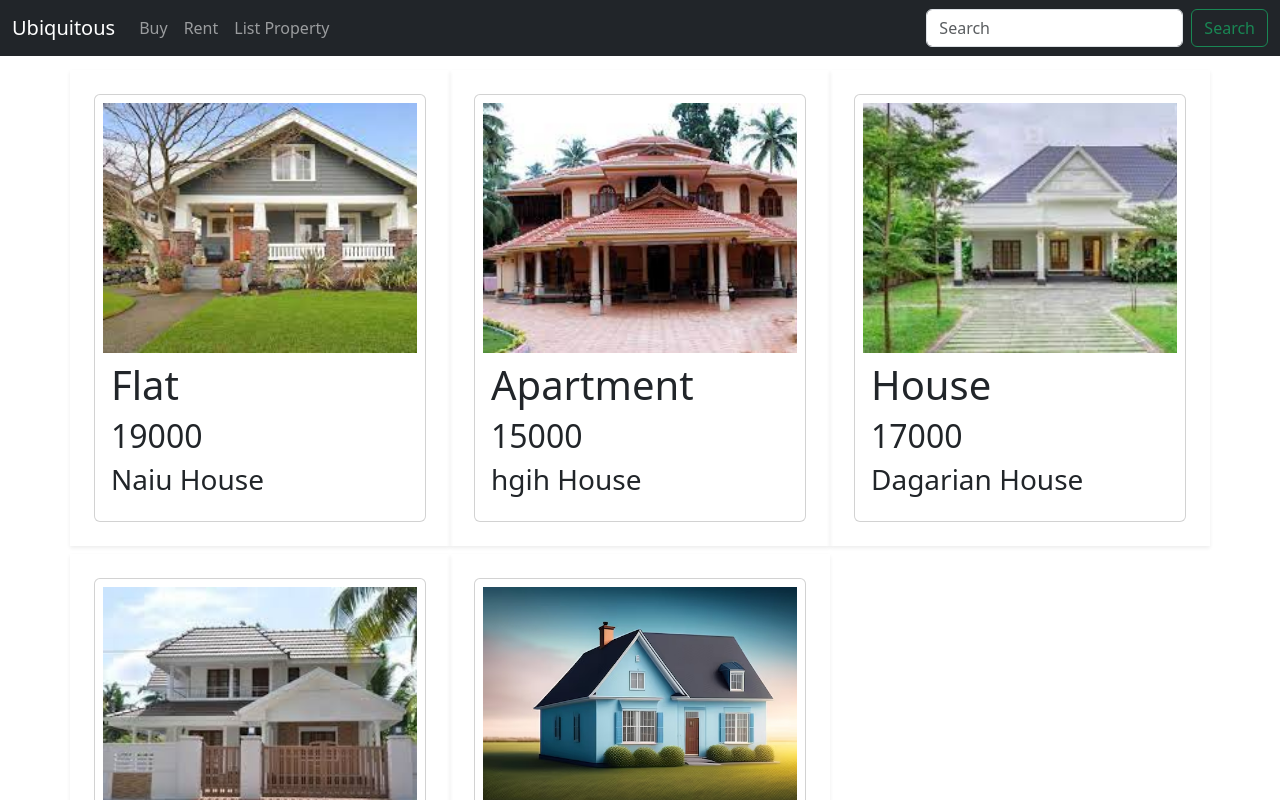
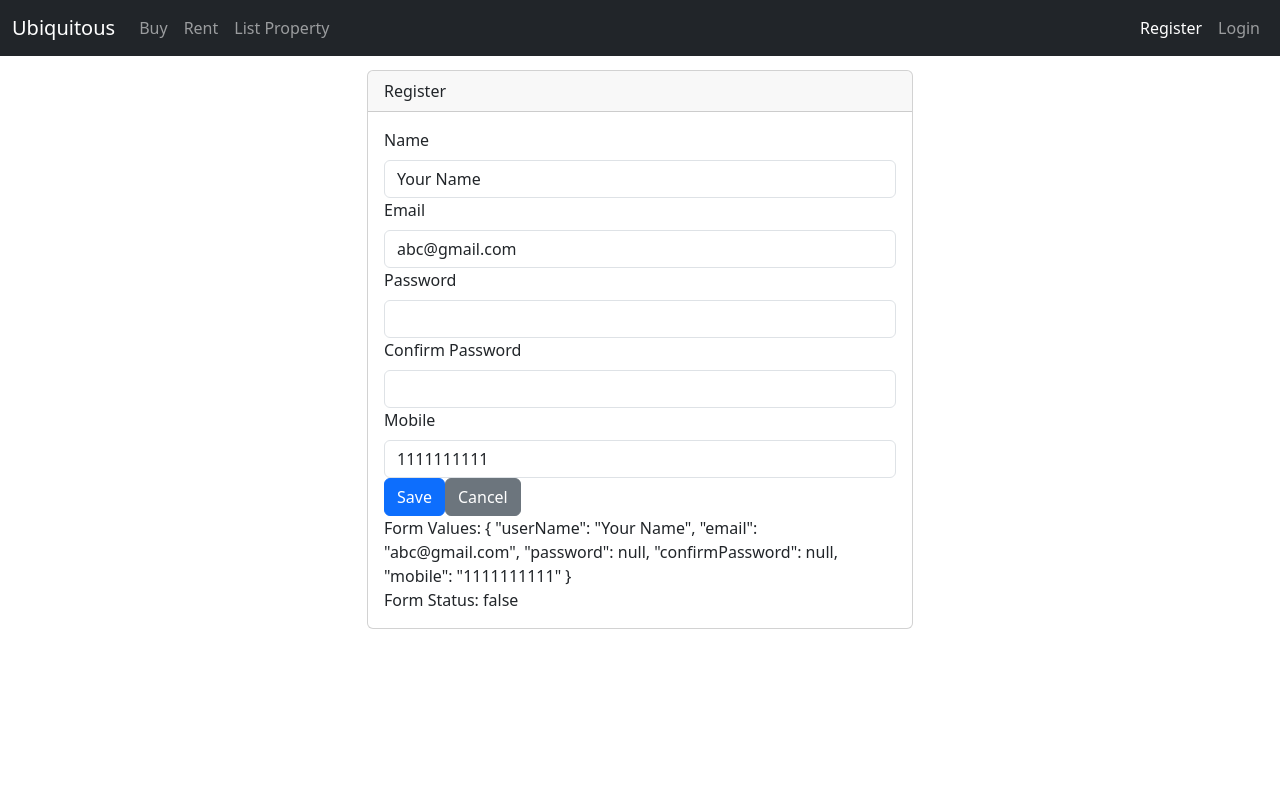
Before and after one commit to brijotp/DreamHouse, an Angular app in the folder FrontEnd/: page /user/register in a window 1280 px wide. Shown: the top 800 px of the page. Built offline with nearby package versions, Linux system fonts and the light colour scheme.

Commit message:
reactive AngularForms

```diff
--- a/FrontEnd/src/app/nav-bar/nav-bar.component.html
+++ b/FrontEnd/src/app/nav-bar/nav-bar.component.html
@@ -16,10 +16,16 @@
           <a class="nav-link" routerLinkActive="active" routerLink="/add-property">List Property</a>
         </li>
       </ul>
-      <form class="d-flex" role="search">
-        <input class="form-control me-2" type="search" placeholder="Search" aria-label="Search">
-        <button class="btn btn-outline-success" type="submit">Search</button>
-      </form>
+      <div>
+        <ul class="nav navbar-nav">
+          <li class="nav-item">
+            <a class="nav-link" routerLink="user/register" routerLinkActive="active">Register</a>
+          </li>
+          <li class="nav-item">
+            <a class="nav-link" routerLink="user/login" routerLinkActive="active">Login</a>
+          </li>
+        </ul>
+      </div>
     </div>
   </div>
 </nav>
--- a/FrontEnd/src/app/property/add-property/add-property.component.css
+++ b/FrontEnd/src/app/property/add-property/add-property.component.css
@@ -0,0 +1,7 @@
+.ng-invalid .ng-touched{
+    border-color: red;
+}
+
+.error-block{
+    color: red;
+}
--- a/FrontEnd/src/app/property/add-property/add-property.component.html
+++ b/FrontEnd/src/app/property/add-property/add-property.component.html
@@ -3,10 +3,17 @@
     <h5>Add New Property</h5>
   </div>
   <div class="card-body">
-    <form (ngSubmit)="onSubmit(Form)" #Form="ngForm">
+    <form (ngSubmit)="onSubmit()" #Form="ngForm">
       <div class="form-group col-12 m-2 p-3">
         <label for="name">Name:</label>
-        <input type="text" id="name" ngModel name="name" required class="form-control">
+        <input type="text" id="name" #propName="ngModel" ngModel name="name" required class="form-control" minlength="5">
+        <span *ngIf="!propName.valid && propName.touched" class="error-block">
+          <span *ngIf="propName.errors?.['required']">This field is required</span>
+          <!-- Why "?": If propName.errors is truthy (not null or undefined), then the property access ['required'] proceeds,
+             and you check if the 'required' property exists in the errors object.If propName.errors is falsy (null or undefined),
+             the entire expression evaluates to null, and the template code inside *ngIf will not be executed. -->
+          <span *ngIf="propName.errors?.['minlength']">Name must be atleast five char long</span>
+        </span>
       </div>
       <div class="form-group col-12 m-2 p-3">
         <label for="type">Type:</label>
@@ -18,6 +25,7 @@
       </div>
 
       <div class="form-group col-12 p-3">
+        <!-- <button [disabled]="!Form.valid" type="submit" class="btn btn-primary m-2">Save</button> -->
         <button type="submit" class="btn btn-primary m-2">Save</button>
         <button type="reset" class="btn btn-secondary">Cancel</button>
       </div>
--- a/FrontEnd/src/app/property/add-property/add-property.component.ts
+++ b/FrontEnd/src/app/property/add-property/add-property.component.ts
@@ -1,4 +1,4 @@
-import { Component, OnInit } from '@angular/core';
+import { Component, OnInit, ViewChild } from '@angular/core';
 import { NgForm } from '@angular/forms';
 import { Router } from '@angular/router';
 
@@ -8,7 +8,9 @@ import { Router } from '@angular/router';
   styleUrls: ['./add-property.component.css']
 })
 export class AddPropertyComponent implements OnInit {
-
+  @ViewChild('Form') addPropertyForm!: NgForm;
+  /* If you're sure that the property(addPropertyForm) will be assigned a value before it's used,
+  you can use the definite assignment assertion (!) to tell TypeScript not to worry about the initialization.*/
   constructor(private router: Router) { }
 
   ngOnInit() {
@@ -19,9 +21,9 @@ export class AddPropertyComponent implements OnInit {
     this.router.navigate(['/']);
   }
 
-  onSubmit(Form: NgForm){
+  onSubmit(){
     console.log('congrats form submitted');
-    console.log(Form);
+    console.log(this.addPropertyForm);
   }
 
 }
--- /dev/null
+++ b/FrontEnd/src/app/user/user-login/user-login.component.html
@@ -0,0 +1,3 @@
+<p>
+  user-login works!
+</p>
--- /dev/null
+++ b/FrontEnd/src/app/user/user-login/user-login.component.ts
@@ -0,0 +1,15 @@
+import { Component, OnInit } from '@angular/core';
+
+@Component({
+  selector: 'app-user-login',
+  templateUrl: './user-login.component.html',
+  styleUrls: ['./user-login.component.css']
+})
+export class UserLoginComponent implements OnInit {
+
+  constructor() { }
+
+  ngOnInit() {
+  }
+
+}
--- /dev/null
+++ b/FrontEnd/src/app/user/user-register/user-register.component.html
@@ -0,0 +1,44 @@
+<div class="row">
+  <div class="col-6 m-auto">
+  <div class="card m-auto">
+    <div class="card-header">
+      Register
+    </div>
+    <div class="card-body">
+      <form [formGroup]="registrationForm" (ngSubmit)="onSubmit()">
+        <div class="form-group col-12">
+            <label for="name" class="form-label">Name</label>
+            <input type="text" class="form-control" formControlName="userName">
+        </div>
+
+        <div class="form-group col-12">
+          <label for="email" class="form-label">Email</label>
+          <input type="text" class="form-control" formControlName="email">
+        </div>
+
+        <div class="form-group col-12">
+          <label for="passwrod" class="form-label">Password</label>
+          <input type="text" class="form-control" formControlName="password">
+        </div>
+
+        <div class="form-group col-12">
+          <label for="cpassword" class="form-label">Confirm Password</label>
+          <input type="text" class="form-control" formControlName="confirmPassword">
+        </div>
+
+        <div class="form-group col-12">
+          <label for="mobile" class="form-label">Mobile</label>
+          <input type="text" class="form-control" formControlName="mobile">
+        </div>
+
+        <div class="form-group col-12">
+          <button type="submit" class="btn btn-primary">Save</button>
+          <button type="reset" class="btn btn-secondary ml-2">Cancel</button>
+        </div>
+        Form Values: {{registrationForm.value | json}} <br>
+        Form Status: {{registrationForm.valid}}
+      </form>
+    </div>
+  </div>
+  </div>
+</div>
--- /dev/null
+++ b/FrontEnd/src/app/user/user-register/user-register.component.ts
@@ -0,0 +1,36 @@
+import { Component, OnInit } from '@angular/core';
+import { AbstractControl, FormControl, FormGroup, ValidatorFn, Validators } from '@angular/forms';
+
+@Component({
+  selector: 'app-user-register',
+  templateUrl: './user-register.component.html',
+  styleUrls: ['./user-register.component.css']
+})
+export class UserRegisterComponent implements OnInit {
+
+  registrationForm!: FormGroup;
+  /* If you're sure that the variable registrationForm will be assigned a value before it's used,
+  you can use the definite assignment assertion (!) to tell TypeScript not to worry about the initialization.*/
+  constructor() { }
+
+  ngOnInit() {
+    this.registrationForm = new FormGroup({
+      userName: new FormControl('Your Name', Validators.required),
+      email: new FormControl('abc@gmail.com', [Validators.required, Validators.email]),
+      password: new FormControl(null, [Validators.required, Validators.minLength(8)]),
+      confirmPassword: new FormControl(null, [Validators.required]),
+      mobile: new FormControl('1111111111', [Validators.required, Validators.maxLength(10)])
+    },  this.passwordMatchingValidator);
+  }
+
+  passwordMatchingValidator:ValidatorFn = (fg: AbstractControl) =>  {
+    return fg.get('password')?.value === fg.get('confirmPassword')?.value ? null :  {notmatched: true};
+    /* With optional chaining (?.), if the property or method on the left side of the chain is null or undefined,
+     the entire expression evaluates to undefined rather than throwing an error. */
+  }
+
+  onSubmit(){
+    console.log(this.registrationForm);
+  }
+
+}
```
Also changed, not shown: FrontEnd/src/app/app.module.ts (+10 -3 lines), FrontEnd/src/app/user/user-login/user-login.component.css (added), FrontEnd/src/app/user/user-register/user-register.component.css (added), 2 other files (tests, documents, lock files or other folders).
